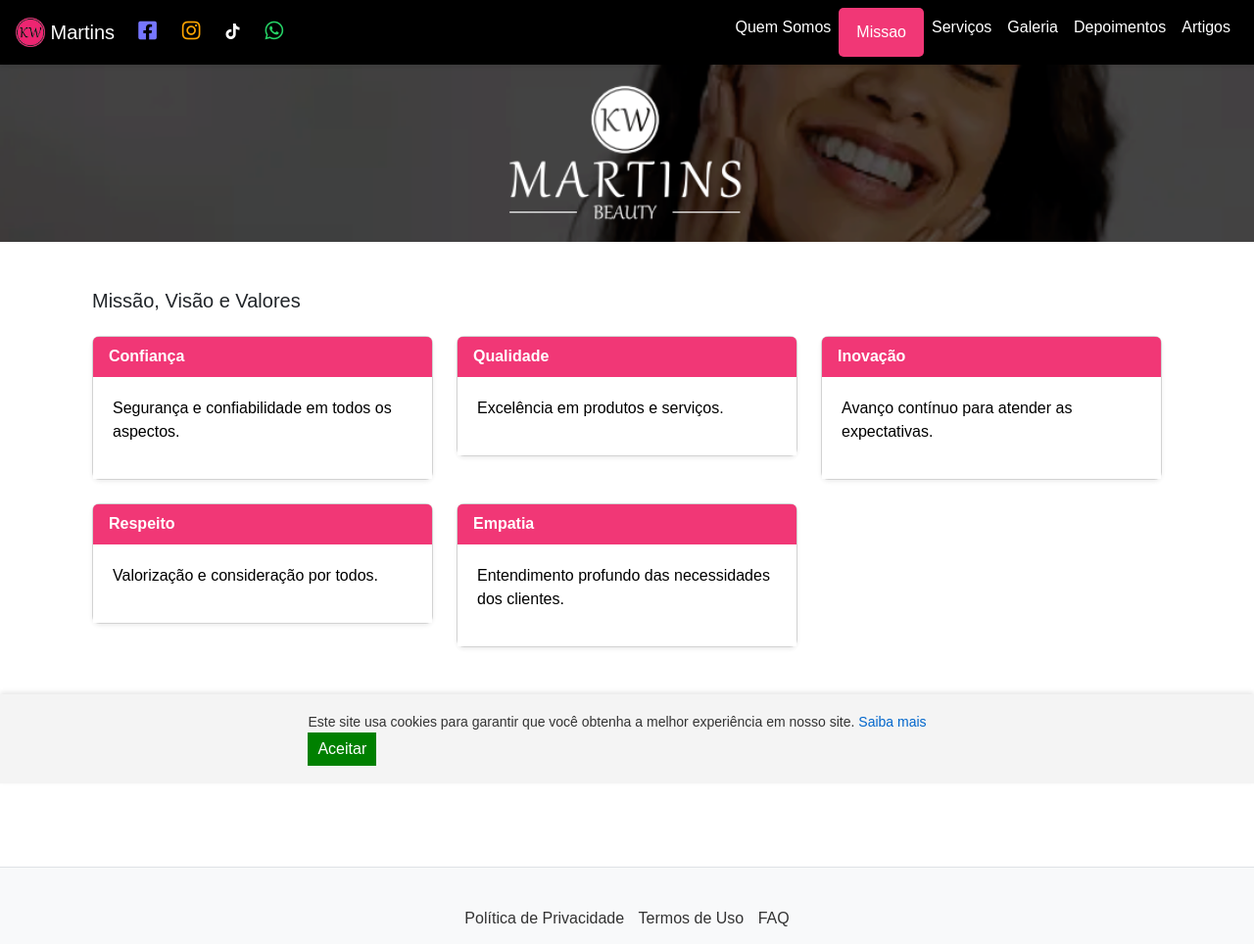
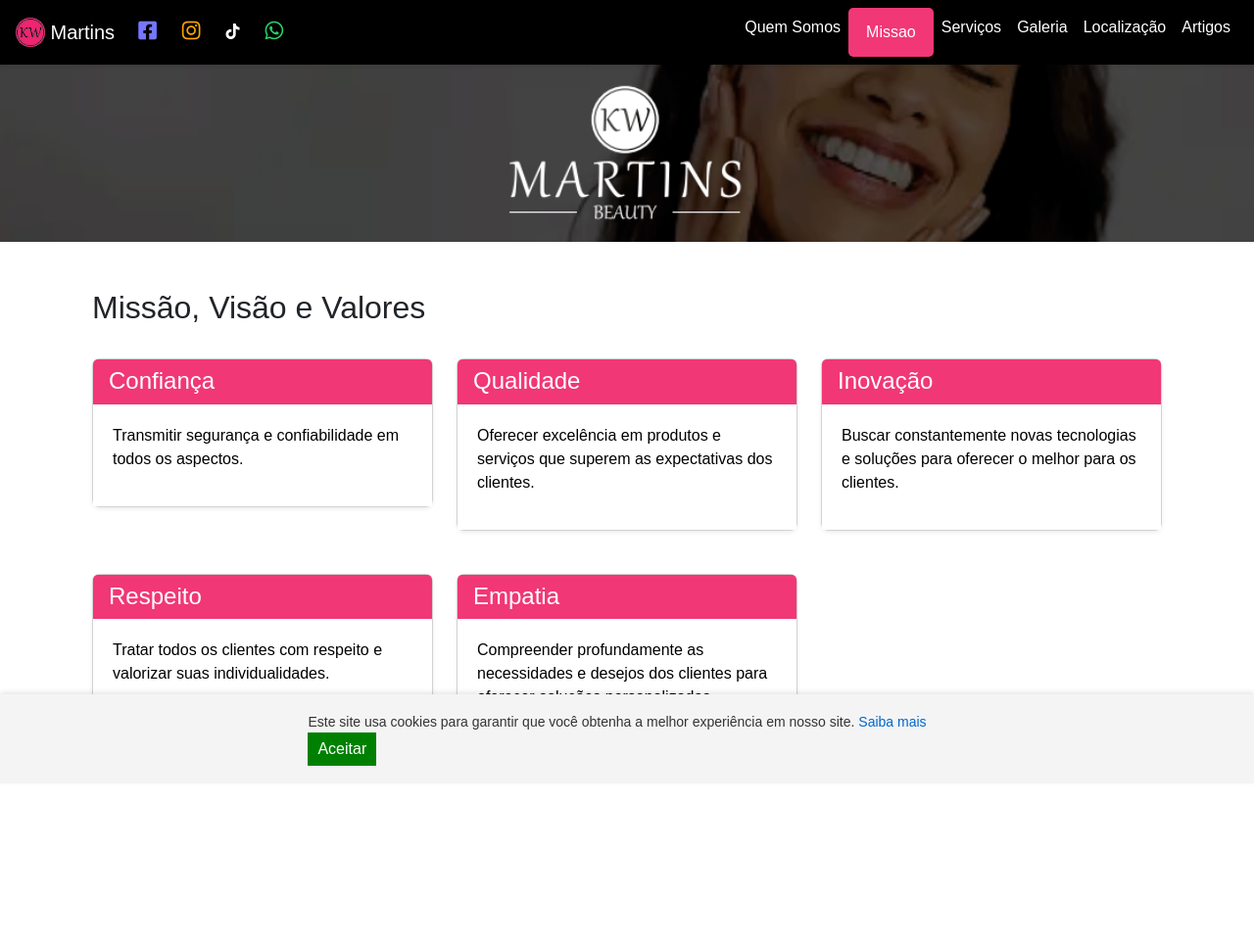
Before and after one commit to weuderr/kwmartins, a PHP site: page /missao in a window 1280 px wide. Shown: the top 964 px of the page at 98% size. Run offline with PHP 8.4, Linux system fonts and the light colour scheme; data that the repository does not hold is empty; some libraries are stand-ins or nearby versions.

Commit message:
[dev] melhorias - versao estavel

```diff
--- a/assets/js/default.js
+++ b/assets/js/default.js
@@ -80,17 +80,28 @@
             id = selectCategoria.val();
             name = selectCategoria.find('option:selected').text();
         }
-        fbq('track', 'ViewContent');
         $('[name="message"]').val(name);
         $('#modalAppointmentName').text(name);
         $('#appointmentModal').modal('show');
         const service = allServicos.filter(servico => servico.id == id);
         selectedService = service[0];
 
+        fbq('track', 'ViewContent');
         gtag('event', 'interest', {
             'event_category': 'appointment',
             'event_label': 'open',
             'value': selectedService?.price,
+        });
+        ttq.track('ViewContent', {
+            "contents": [
+                {
+                    "content_id": selectedService?.id, // string. ID of the product. Example: "1077218".
+                    "content_type": "Appointment", // string. Either product or product_group.
+                    "content_name": selectedService?.name, // string. The name of the page or product. Example: "shirt".
+                }
+            ],
+            "value": selectedService?.price, // number. Value of the order or items sold. Example: 100.
+            "currency": "EUR" // string. The 4217 currency code. Example: "USD".
         });
     }
 
@@ -137,6 +148,19 @@
                 'send_to': 'AW-16557132820/UO70CNKcxq0ZEJSYh9c9',
                 'value': selectedService?.price,
                 'currency': 'EUR'
+            });
+
+            ttq.track('Contact', {
+                "contents": [
+                    {
+                        "content_id": selectedService?.id, // string. ID of the product. Example: "1077218".
+                        "content_type": "Appointment", // string. Either product or product_group.
+                        "content_name": selectedService?.name, // string. The name of the page or product. Example: "shirt".
+                        "price": selectedService?.price
+                    }
+                ],
+                "value": selectedService?.price, // number. Value of the order or items sold. Example: 100.
+                "currency": "EUR" // string. The 4217 currency code. Example: "USD".
             });
 
             $('#appointmentModal').modal('hide');
--- a/index.php
+++ b/index.php
@@ -28,8 +28,8 @@
         case '/galeria':
             include('pages/sections/galeria.php');
             break;
-        case '/depoimentos':
-            include('pages/sections/depoimentos.php');
+        case '/localizacao':
+            include('pages/sections/contato.php');
             break;
         case '/faq':
             include('pages/sections/faq.php');
@@ -51,6 +51,10 @@
 <html lang="pt">
 <?php include('pages/head.php'); ?>
 <body>
+    <!-- Google Tag Manager (noscript) -->
+    <noscript><iframe src="https://www.googletagmanager.com/ns.html?id=GTM-MV8PF47M"
+    height="0" width="0" style="display:none;visibility:hidden"></iframe></noscript>
+    <!-- End Google Tag Manager (noscript) -->
     <?php include('pages/navigator.php'); ?>
     <div class="header text-center mb-0">
         <img src="assets/img/BannerKW.png" alt="Banner principal da KW Martins destacando serviços de beleza" class="img-fluid">
--- a/pages/head.php
+++ b/pages/head.php
@@ -71,22 +71,21 @@
         })(window, document, "clarity", "script", "ldzh5ttd0l");
     </script>
     <!-- End clarity Code -->
-    <!-- Google tag (gtag.js) -->
-    <script async src="https://www.googletagmanager.com/gtag/js?id=AW-16557132820"></script>
+
+    <!-- Google Tag Manager -->
+    <script>(function(w,d,s,l,i){w[l]=w[l]||[];w[l].push({'gtm.start':
+    new Date().getTime(),event:'gtm.js'});var f=d.getElementsByTagName(s)[0],
+    j=d.createElement(s),dl=l!='dataLayer'?'&l='+l:'';j.async=true;j.src=
+    'https://www.googletagmanager.com/gtm.js?id='+i+dl;f.parentNode.insertBefore(j,f);
+    })(window,document,'script','dataLayer','GTM-MV8PF47M');</script>
+    <!-- End Google Tag Manager -->
     <script>
-      window.dataLayer = window.dataLayer || [];
-      function gtag(){dataLayer.push(arguments);}
-      gtag('js', new Date());
+    !function (w, d, t) {
+      w.TiktokAnalyticsObject=t;var ttq=w[t]=w[t]||[];ttq.methods=["page","track","identify","instances","debug","on","off","once","ready","alias","group","enableCookie","disableCookie"],ttq.setAndDefer=function(t,e){t[e]=function(){t.push([e].concat(Array.prototype.slice.call(arguments,0)))}};for(var i=0;i<ttq.methods.length;i++)ttq.setAndDefer(ttq,ttq.methods[i]);ttq.instance=function(t){for(var e=ttq._i[t]||[],n=0;n<ttq.methods.length;n++)ttq.setAndDefer(e,ttq.methods[n]);return e},ttq.load=function(e,n){var i="https://analytics.tiktok.com/i18n/pixel/events.js";ttq._i=ttq._i||{},ttq._i[e]=[],ttq._i[e]._u=i,ttq._t=ttq._t||{},ttq._t[e]=+new Date,ttq._o=ttq._o||{},ttq._o[e]=n||{};var o=document.createElement("script");o.type="text/javascript",o.async=!0,o.src=i+"?sdkid="+e+"&lib="+t;var a=document.getElementsByTagName("script")[0];a.parentNode.insertBefore(o,a)};
 
-      gtag('config', 'AW-16557132820');
+      ttq.load('COUKPKRC77U8EGTRATOG');
+      ttq.page();
+    }(window, document, 'ttq');
     </script>
-    <!-- Google tag (gtag.js)
-    <script async src="https://www.googletagmanager.com/gtag/js?id=G-S2BMFPLJCQ"></script>
-    <script>
-      window.dataLayer = window.dataLayer || [];
-      function gtag(){dataLayer.push(arguments);}
-      gtag('js', new Date());
 
-      gtag('config', 'G-S2BMFPLJCQ');
-    </script> -->
 </head>
--- a/pages/navigator.php
+++ b/pages/navigator.php
@@ -23,7 +23,7 @@
                 <li class="nav-item"><a class="nav-link" id="missao" href="/missao">Missao</a></li>
                 <li class="nav-item"><a class="nav-link" id="servicos" href="/servicos">Serviços</a></li>
                 <li class="nav-item"><a class="nav-link" id="galeria" href="/galeria">Galeria</a></li>
-                <li class="nav-item"><a class="nav-link" id="depoimentos" href="/depoimentos">Depoimentos</a></li>
+                <li class="nav-item"><a class="nav-link" id="localizacao" href="/localizacao">Localização</a></li>
                 <li class="nav-item"><a class="nav-link" id="pagesartigos" href="/pages/artigos/">Artigos</a></li>
             </ul>
         </div>
--- a/pages/sections/missao.php
+++ b/pages/sections/missao.php
@@ -1,59 +1,58 @@
     <!-- Missao -->
 <div class="container" id="missao">
-        <div class="col-md-12">
-            <h5 class="mb-4">Missão, Visão e Valores</h5>
-
-            <div class="row d-flex align-items-stretch">
-                <div class="col-md-4 ">
-                    <div class="card mb-4 shadow-sm card-custom">
+    <div class="row">
+        <div class="col-md-12 mb-4">
+            <h2>Missão, Visão e Valores</h2>
+        </div>
+        <div class="col-md-4 mb-4">
+            <div class="card shadow-sm card-custom">
                 <div class="card-header">
-                            <strong>Confiança</strong>
+                    <h4 class="mb-0">Confiança</h4>
                 </div>
                 <div class="card-body">
-                            <p>Segurança e confiabilidade em todos os aspectos.</p>
+                    <p>Transmitir segurança e confiabilidade em todos os aspectos.</p>
                 </div>
             </div>
         </div>
-                <div class="col-md-4 ">
-                    <div class="card mb-4 shadow-sm card-custom">
+        <div class="col-md-4 mb-4">
+            <div class="card shadow-sm card-custom">
                 <div class="card-header">
-                            <strong>Qualidade</strong>
+                    <h4 class="mb-0">Qualidade</h4>
                 </div>
                 <div class="card-body">
-                            <p>Excelência em produtos e serviços.</p>
+                    <p>Oferecer excelência em produtos e serviços que superem as expectativas dos clientes.</p>
                 </div>
             </div>
         </div>
-                <div class="col-md-4 ">
-                    <div class="card mb-4 shadow-sm card-custom">
+        <div class="col-md-4 mb-4">
+            <div class="card shadow-sm card-custom">
                 <div class="card-header">
-                            <strong>Inovação</strong>
+                    <h4 class="mb-0">Inovação</h4>
                 </div>
                 <div class="card-body">
-                            <p>Avanço contínuo para atender as expectativas.</p>
+                    <p>Buscar constantemente novas tecnologias e soluções para oferecer o melhor para os clientes.</p>
                 </div>
             </div>
         </div>
-                <div class="col-md-4 ">
-                    <div class="card mb-4 shadow-sm card-custom">
+        <div class="col-md-4 mb-4">
+            <div class="card shadow-sm card-custom">
                 <div class="card-header">
-                            <strong>Respeito</strong>
+                    <h4 class="mb-0">Respeito</h4>
                 </div>
                 <div class="card-body">
-                            <p>Valorização e consideração por todos.</p>
+                    <p>Tratar todos os clientes com respeito e valorizar suas individualidades.</p>
                 </div>
             </div>
         </div>
-                <div class="col-md-4 ">
-                    <div class="card mb-4 shadow-sm card-custom">
+        <div class="col-md-4 mb-4">
+            <div class="card shadow-sm card-custom">
                 <div class="card-header">
-                            <strong>Empatia</strong>
+                    <h4 class="mb-0">Empatia</h4>
                 </div>
                 <div class="card-body">
-                            <p>Entendimento profundo das necessidades dos clientes.</p>
+                    <p>Compreender profundamente as necessidades e desejos dos clientes para oferecer soluções personalizadas.</p>
                 </div>
             </div>
         </div>
     </div>
 </div>
-    </div>
```
Also changed, not shown: pages/sections/contato.php (+10 -7 lines), pages/sections/quem-somos.php (+8 -4 lines), 1 other file. Lines whose indentation alone changed are shown as unchanged.
